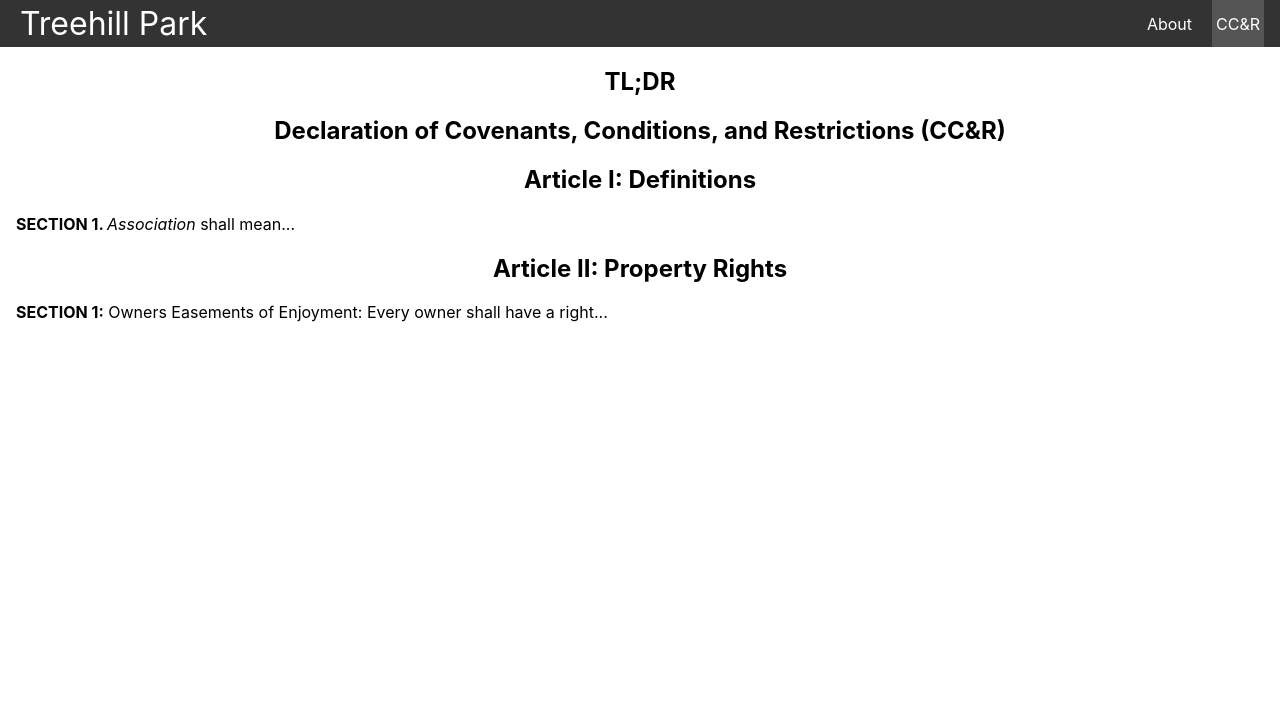
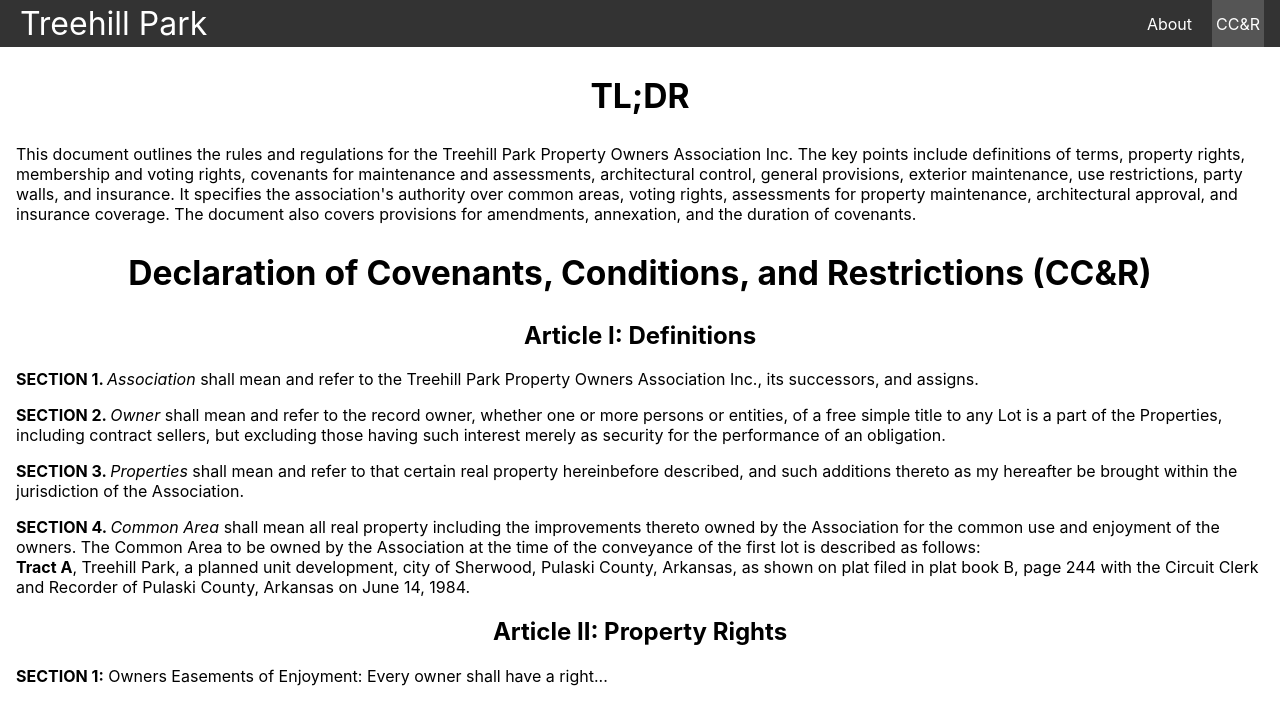
Before and after one commit to jchulsey/treehill-park-condos, a React (Create React App) app: page /ccr in a window 1280 px wide. Shown: the top 724 px of the page. Built offline with nearby package versions, Linux system fonts and the light colour scheme; the HTML template or start-up script is replaced by a standard one.

Commit message:
CCR updates

```diff
--- a/src/pages/CCR.js
+++ b/src/pages/CCR.js
@@ -3,22 +3,62 @@
 export default function CCR() {
     return (
         <div className="CCR">
-            <h2>TL;DR</h2>
+            <article>
+                <h1>TL;DR</h1>
+                    <p>
+                    This document outlines the rules and regulations for the Treehill Park Property Owners Association Inc.
+                    The key points include definitions of terms, property rights, membership and voting rights, covenants for
+                    maintenance and assessments, architectural control, general provisions, exterior maintenance, use restrictions,
+                    party walls, and insurance. It specifies the association's authority over common areas, voting rights, assessments
+                    for property maintenance, architectural approval, and insurance coverage. The document also covers provisions for
+                    amendments, annexation, and the duration of covenants.
+                    </p>
+            </article>
             <article>
                 <h1>Declaration of Covenants, Conditions, and Restrictions (CC&R)</h1>
+                <h2>Article I: Definitions</h2>
 
                 <section>
-                    <h2>Article I: Definitions</h2>
                     <p><strong>SECTION 1. </strong>
-                        <em>Association</em> shall mean...
+                        <em>Association</em> shall mean and refer to the Treehill Park Property Owners Association Inc., its successors,
+                        and assigns.
                     </p>
-
                 </section>
 
                 <section>
-                    <h2>Article II: Property Rights</h2>
+                    <p><strong>SECTION 2. </strong>
+                        <em>Owner</em> shall mean and refer to the record owner, whether one or more persons or entities, of a free
+                        simple title to any Lot is a part of the Properties, including contract sellers, but excluding those having such
+                        interest merely as security for the performance of an obligation.
+                    </p>
+                </section>
+
+                <section>
+                    <p><strong>SECTION 3. </strong>
+                        <em>Properties</em> shall mean and refer to that certain real property hereinbefore described, and such additions
+                        thereto as my hereafter be brought within the jurisdiction of the Association.
+                    </p>
+                </section>
+
+                <section>
+                    <p><strong>SECTION 4. </strong>
+                        <em>Common Area</em> shall mean all real property including the improvements thereto owned by the Association for
+                        the common use and enjoyment of the owners. The Common Area to be owned by the Association at the time of the
+                        conveyance of the first lot is described as follows:
+                        <br />
+                        <strong>Tract A</strong>, Treehill Park, a planned unit development, city of Sherwood, Pulaski County, Arkansas, as shown on plat
+                        filed in plat book B, page 244 with the Circuit Clerk and Recorder of Pulaski County, Arkansas on June 14, 1984.
+                    </p>
+                </section>
+
+            </article>
+            <article>
+
+            <section>
+                <h2>Article II: Property Rights</h2>
                     <p><strong>SECTION 1:</strong> Owners Easements of Enjoyment: Every owner shall have a right...</p>
-                </section>
+            </section>
+
             </article>
         </div>
     );
--- a/src/styles.css
+++ b/src/styles.css
@@ -55,6 +55,7 @@ body {
 }
 
 .container h1 {
+    font-size: 2.1rem;
     display: flex;
     flex-direction: column;
     align-items: center;
```
